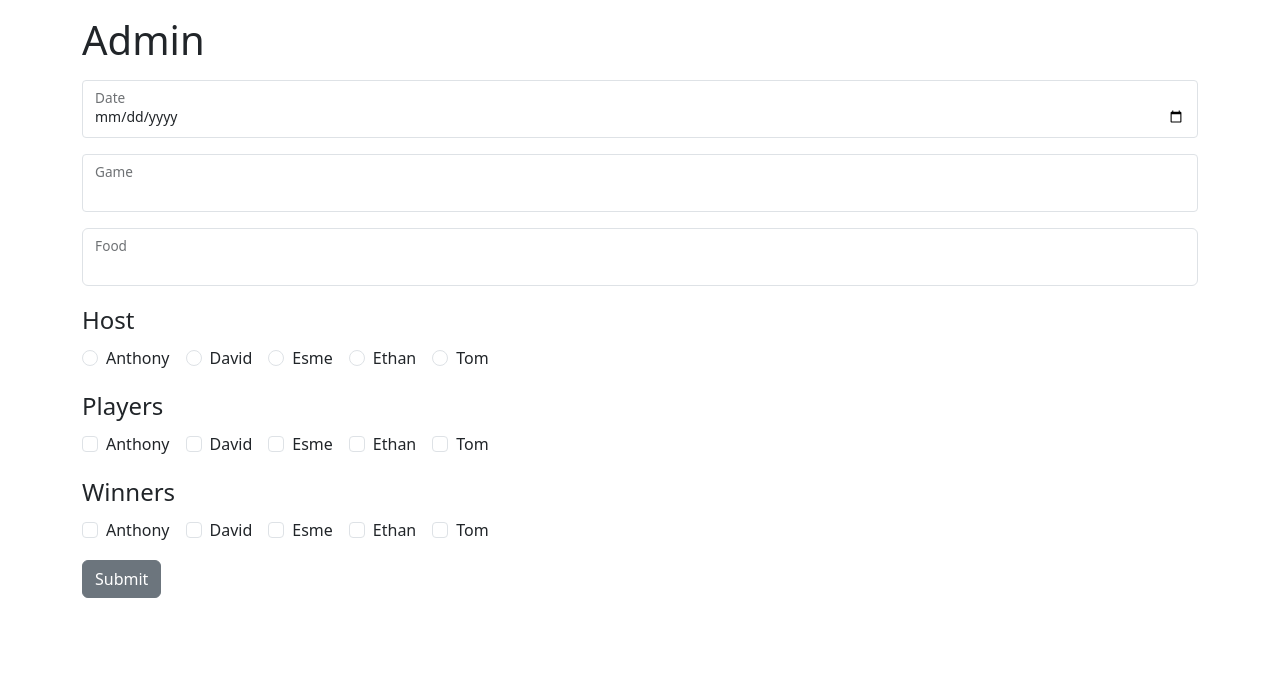
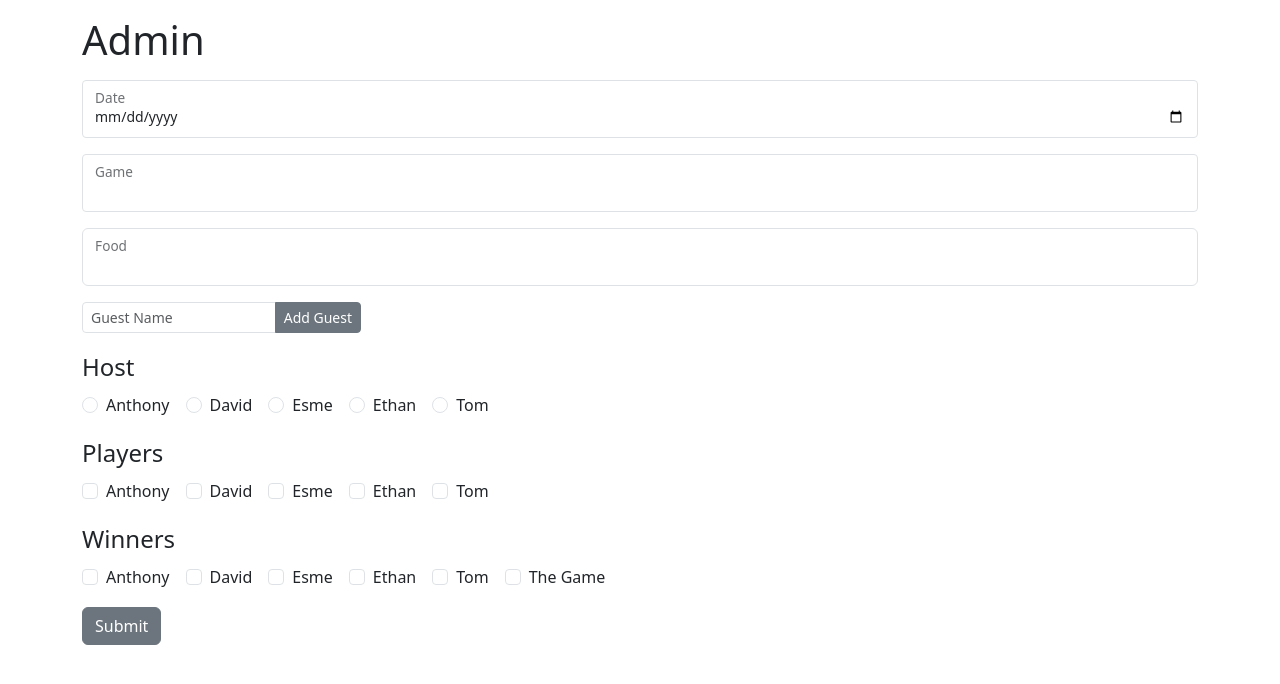
Before and after one commit to m20tgd/frinigani, a React (Vite) app: page /admin in a window 1280 px wide. Shown: the top 684 px of the page. Built offline with nearby package versions, Linux system fonts and the light colour scheme.

Commit message:
Added 'The Game' as potential winner and ability to add guests. Other minor fixes

```diff
--- a/src/components/admin-form/admin-form.component.tsx
+++ b/src/components/admin-form/admin-form.component.tsx
@@ -1,27 +1,26 @@
-import { FC, FormEvent } from "react";
+import { FC, FormEvent, useState } from "react";
 import $ from "jquery";
 import GameNightData from "../../types/game-night-data.type";
+import { useNavigate } from "react-router-dom";
 
-// type GameNightDataObject = {
-//     date: string,
-//     game: string,
-//     food: string,
-//     host: string,
-//     players: Array<string>,
-//     winners: Array<string>
-// }
+type AdminFormProps = {}
 
-type AdminFormProps = {
-
-}
+const GroupMembers = [
+    "Anthony",
+    "David",
+    "Esme",
+    "Ethan",
+    "Tom"
+]
 
 const AdminForm: FC<AdminFormProps> = () => {
 
-    console.log('RENDER')
+    const [ players, setPlayers ] = useState<Array<string>>(GroupMembers);
+    const navigate = useNavigate();
 
     const handleSubmit = async (event: FormEvent<HTMLFormElement>) => {
         event.preventDefault();
-        // console.log(inputValues);
+        $('#submitButton').prop('disabled', true);
         const date = new Date($('#dateInput').val() as string);
         const game = $('#gameInput').val() as string;
         const food = $('#foodInput').val() as string;
@@ -38,6 +37,15 @@ const AdminForm: FC<AdminFormProps> = () => {
             method: 'POST',
             body: JSON.stringify(dataToSend)
         });
+        navigate('/');
+    }
+
+    const onAddGuestButtonClick = () => {
+        const newGuestName = $('#guestInput').val() as string;
+        if (newGuestName) {
+            setPlayers([...players, newGuestName + ' (g)']);
+            $('#guestInput').val('');
+        }
     }
 
     return (
@@ -55,75 +63,42 @@ const AdminForm: FC<AdminFormProps> = () => {
                 <label htmlFor="foodInput">Food</label>
             </div>
 
+            <div className="input-group input-group-sm mb-3 w-25">
+                <input type="text" className="form-control" placeholder="Guest Name" id="guestInput"/>
+                <button className="btn btn-secondary" type="button" id="button-addon2" onClick={onAddGuestButtonClick}>Add Guest</button>
+            </div>
+
             <fieldset className='mb-3' id="hostInput">
                 <legend>Host</legend>
-                <div className="form-check form-check-inline">
-                    <input className="form-check-input" type="radio" name="host" value="Anthony"/>
-                    <label className="form-check-label">Anthony</label>
-                </div>
-                <div className="form-check form-check-inline">
-                    <input className="form-check-input" type="radio" name="host" value="David"/>
-                    <label className="form-check-label">David</label>
-                </div>
-                <div className="form-check form-check-inline">
-                    <input className="form-check-input" type="radio" name="host" value="Esme"/>
-                    <label className="form-check-label">Esme</label>
-                </div>
-                <div className="form-check form-check-inline">
-                    <input className="form-check-input" type="radio" name="host" value="Ethan"/>
-                    <label className="form-check-label">Ethan</label>
-                </div>
-                <div className="form-check form-check-inline">
-                    <input className="form-check-input" type="radio" name="host" value="Tom"/>
-                    <label className="form-check-label">Tom</label>
-                </div>
+                { players.map((player, index) => (
+                    <div className="form-check form-check-inline" key={index}>
+                        <input className="form-check-input" type="radio" name="host" value={player} id={`host-${index}`}/>
+                        <label className="form-check-label" htmlFor={`host-${index}`}>{player}</label>
+                    </div>
+                ))}
             </fieldset>
 
             <fieldset className='mb-3' id="playersInput">
                 <legend>Players</legend>
-                <div className="form-check form-check-inline">
-                    <input className="form-check-input" type="checkbox" value="Anthony"/>
-                    <label className="form-check-label">Anthony</label>
+                { players.map((player, index) => (
+                <div className="form-check form-check-inline" key={index}>
+                    <input className="form-check-input" type="checkbox" id={`player-${index}`} value={player}/>
+                    <label className="form-check-label" htmlFor={`player-${index}`}>{player}</label>
                 </div>
-                <div className="form-check form-check-inline">
-                    <input className="form-check-input" type="checkbox" value="David"/>
-                    <label className="form-check-label">David</label>
-                </div>
-                <div className="form-check form-check-inline">
-                    <input className="form-check-input" type="checkbox" value="Esme"/>
-                    <label className="form-check-label">Esme</label>
-                </div>
-                <div className="form-check form-check-inline">
-                    <input className="form-check-input" type="checkbox" value="Ethan"/>
-                    <label className="form-check-label">Ethan</label>
-                </div>
-                <div className="form-check form-check-inline">
-                    <input className="form-check-input" type="checkbox" value="Tom"/>
-                    <label className="form-check-label">Tom</label>
-                </div>
+                ))}
             </fieldset>
 
             <fieldset className='mb-3' id="winnersInput">
                 <legend>Winners</legend>
+                { players.map((player, index) => (
+                <div className="form-check form-check-inline" key={index}>
+                    <input className="form-check-input" type="checkbox" id={`inlineCheckbox${index}`} value={player}/>
+                    <label className="form-check-label" htmlFor={`inlineCheckbox${index}`}>{player}</label>
+                </div>
+                ))}
                 <div className="form-check form-check-inline">
-                    <input className="form-check-input" type="checkbox" value="Anthony"/>
-                    <label className="form-check-label" htmlFor="inlineCheckbox1">Anthony</label>
-                </div>
-                <div className="form-check form-check-inline">
-                    <input className="form-check-input" type="checkbox" value="David"/>
-                    <label className="form-check-label" htmlFor="inlineCheckbox2">David</label>
-                </div>
-                <div className="form-check form-check-inline">
-                    <input className="form-check-input" type="checkbox" value="Esme"/>
-                    <label className="form-check-label" htmlFor="inlineCheckbox2">Esme</label>
-                </div>
-                <div className="form-check form-check-inline">
-                    <input className="form-check-input" type="checkbox" value="Ethan"/>
-                    <label className="form-check-label" htmlFor="inlineCheckbox2">Ethan</label>
-                </div>
-                <div className="form-check form-check-inline">
-                    <input className="form-check-input" type="checkbox" value="Tom"/>
-                    <label className="form-check-label" htmlFor="inlineCheckbox2">Tom</label>
+                    <input className="form-check-input" type="checkbox" id={`winner-${players.length}`} value="The Game"/>
+                    <label className="form-check-label" htmlFor={`winner-${players.length}`}>The Game</label>
                 </div>
             </fieldset>
 
--- a/src/components/league-table-container/league-table-container.component..tsx
+++ b/src/components/league-table-container/league-table-container.component..tsx
@@ -27,11 +27,12 @@ const LeagueTableContainer: FC<LeagueTableContainerProps> = ({gameNights}) => {
                 <select
                     className='form-select form-select-sm w-25 ms-3'
                     onChange={selectChange}
+                    defaultValue={activeYears.length > 0 ? String(first(activeYears)) : 'all'}
                 >
                     <option value="all">All Time</option>
                     {
                         activeYears.map((year, index) => (
-                            <option selected={index===0}>
+                            <option key={index} value={year}>
                                 {year}
                             </option>
                         ))
--- a/src/routes/home-page/home-page.route.tsx
+++ b/src/routes/home-page/home-page.route.tsx
@@ -36,6 +36,7 @@ const Homepage = () => {
     }, []);
 
     useEffect(() => {
+      console.log('Getting Game Nights');
       getGameNights();
     }, [])
 
```
Also changed, not shown: src/firebase/firebase.ts (deleted, +0 -63 lines).
